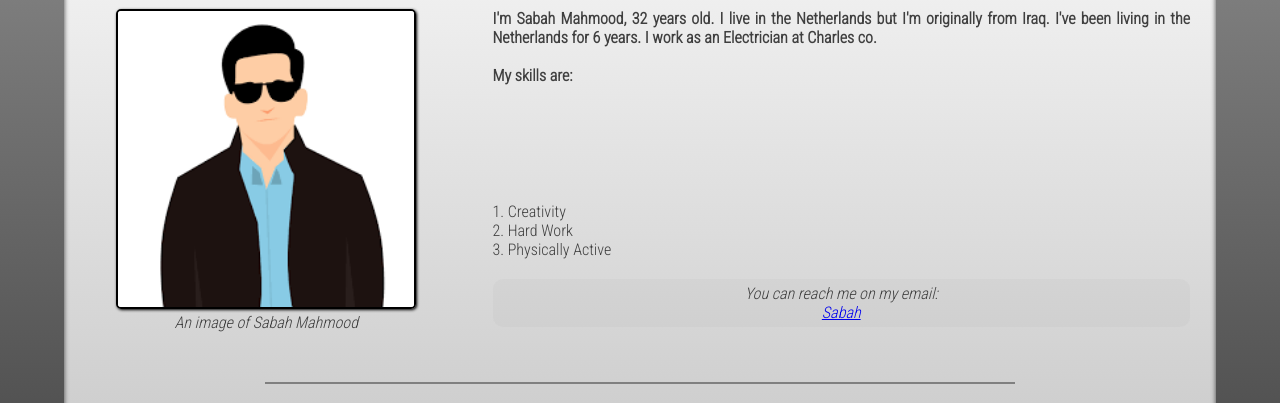
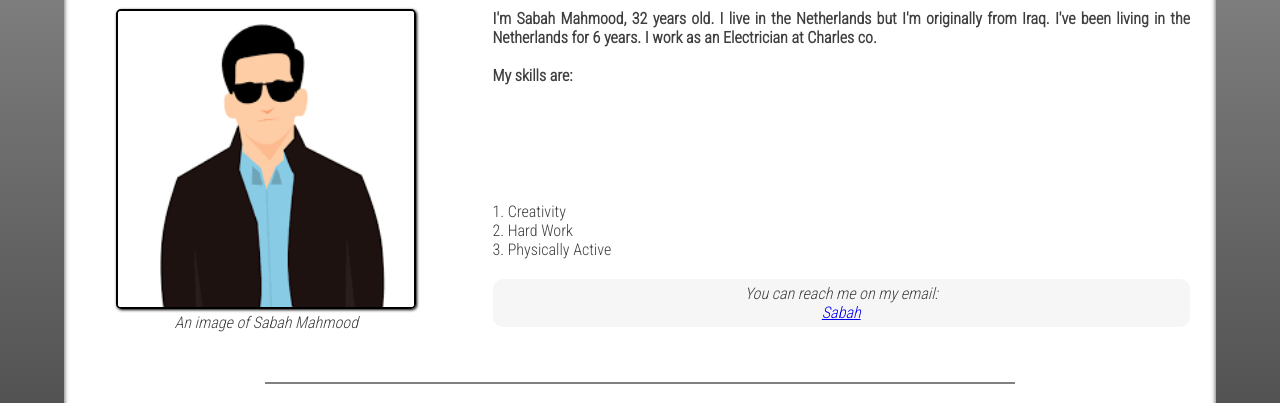
Before and after one commit to cometbroom/HYF-Module-HTMLCSSGIT, a plain HTML site: page week1/index.html in a window 1280 px wide. Shown: the part 207-610 px from the top of the page. Drawn offline with Linux system fonts and the light colour scheme.

Commit message:
further refined style

```diff
--- a/week1/style.css
+++ b/week1/style.css
@@ -107,7 +107,7 @@ allowing the user to click anywhere on the element.
 
 /* 80% width and centering for design. */
 .page-body {
-    background: linear-gradient(white, silver) fixed;
+    background-color: white;
     width: 80%;
     display: block;
     margin-left: auto;
```
